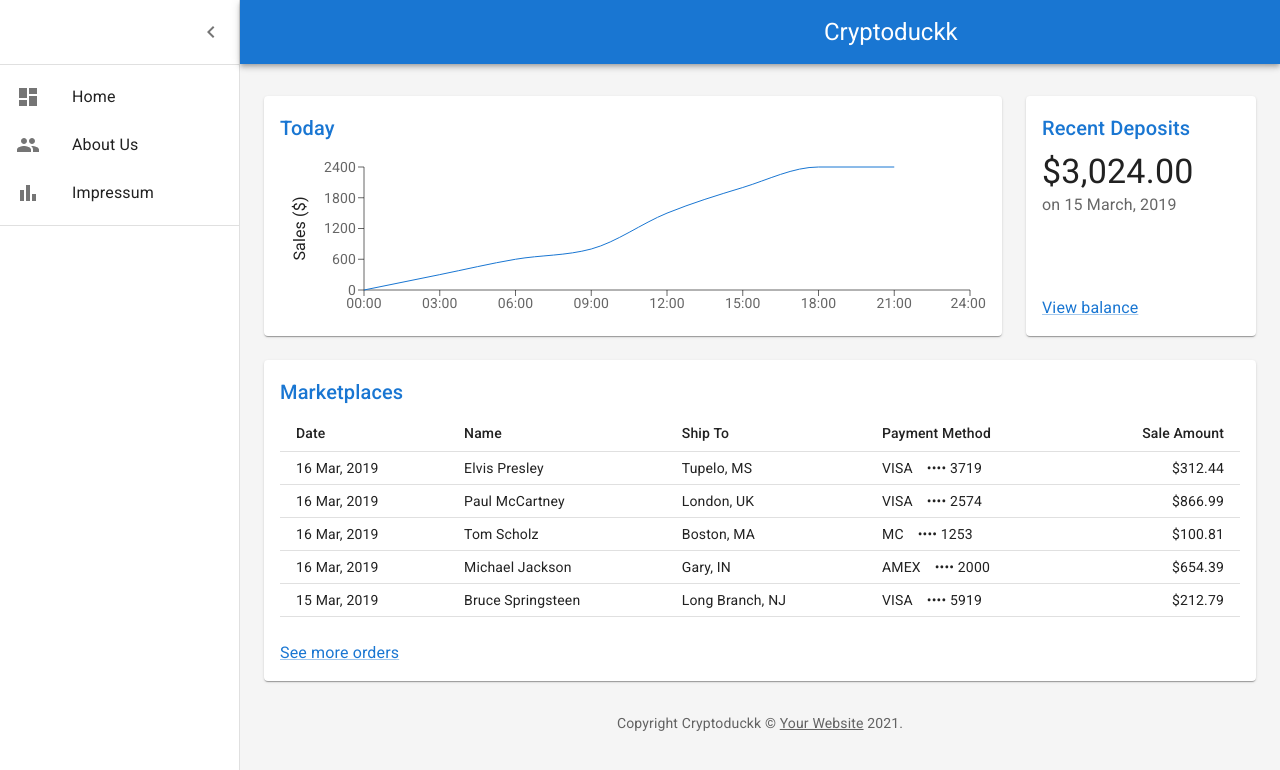
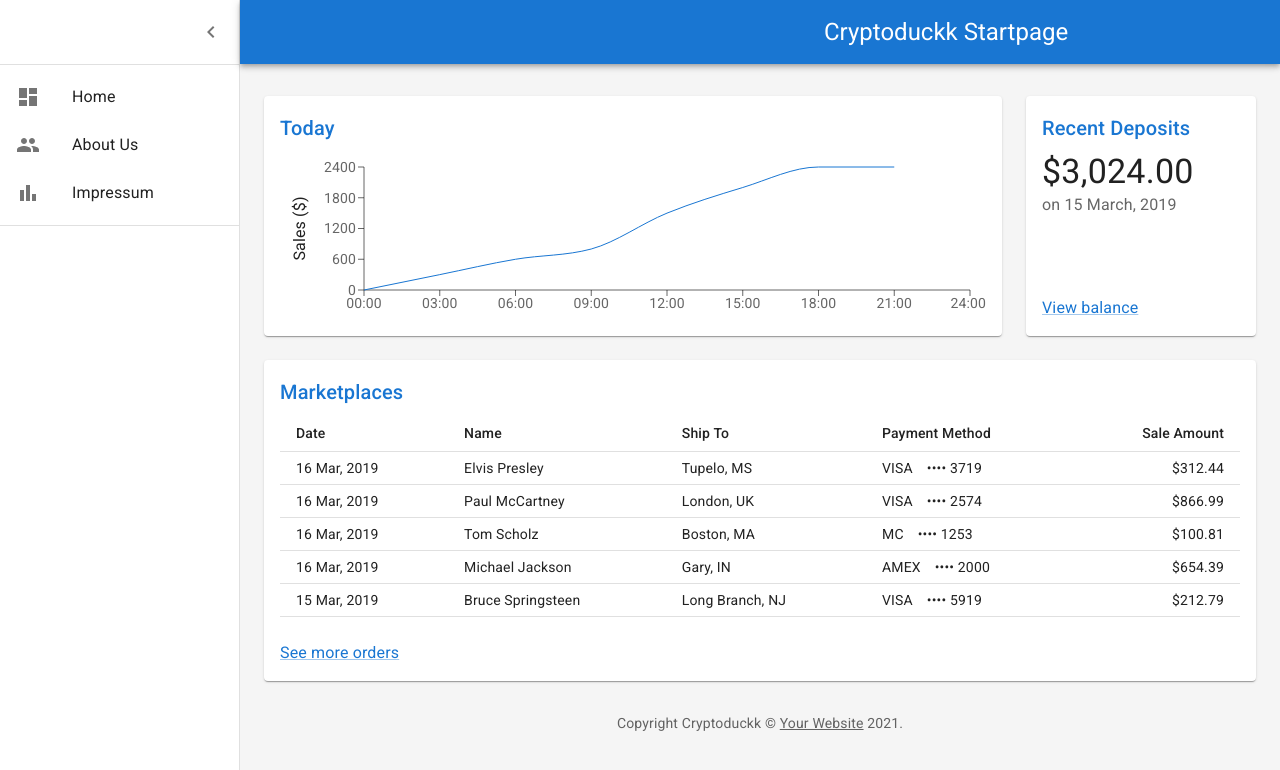
Before and after one commit to LennartBecke/AwesomeProject, a React (Create React App) app in the folder cryptoduck/dashboard/: page / in a window 1280 px wide. Shown: the top 770 px of the page. Built offline with nearby package versions, Linux system fonts and the light colour scheme.

Commit message:
Startpage beginn

```diff
--- a/cryptoduck/dashboard/src/App.tsx
+++ b/cryptoduck/dashboard/src/App.tsx
@@ -1,10 +1,10 @@
 import React from "react";
 import logo from "./logo.svg";
 import "./App.css";
-import Dashboard from "./components/Dashboard";
+import Startpage from "./components/Startpage";
 
 function App() {
-  return <Dashboard />;
+  return <Startpage />;
 }
 
 export default App;
--- a/cryptoduck/dashboard/src/components/Startpage.tsx
+++ b/cryptoduck/dashboard/src/components/Startpage.tsx
@@ -130,7 +130,7 @@ function DashboardContent() {
               ml: 70
               }}
             >
-              Cryptoduckk
+              Cryptoduckk Startpage
             </Typography>
           </Toolbar>
         </AppBar>
```
